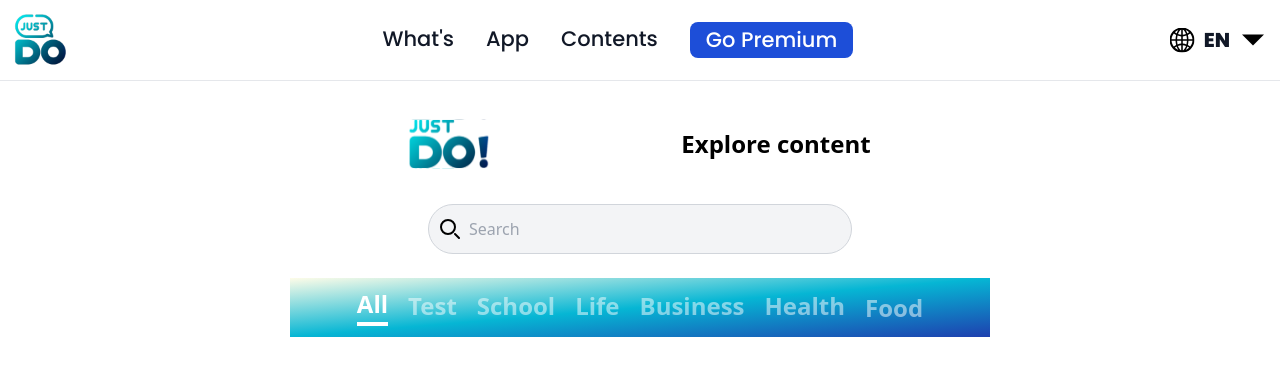
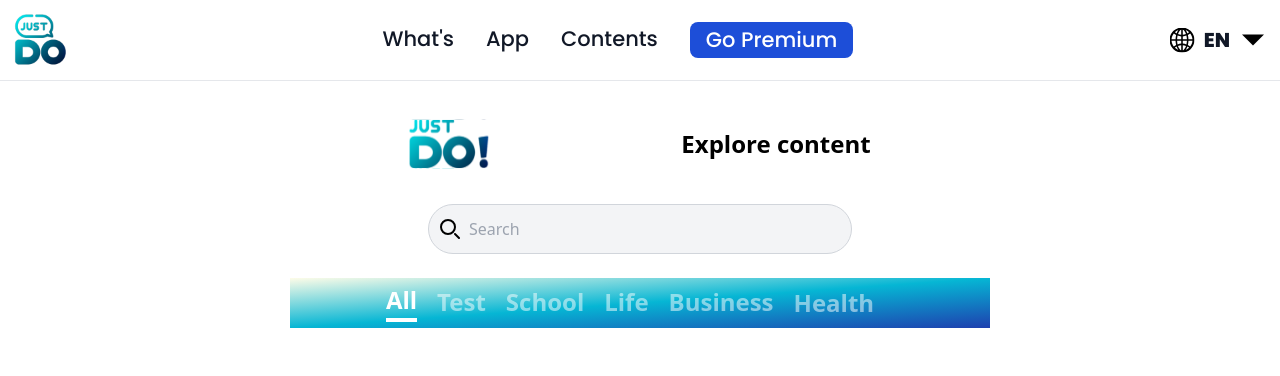
Before and after one commit to Faysel-Abdella/NexaCode-Just-do-client-side, a React (Vite) app: page /contents in a window 1280 px wide. Shown: the top 376 px of the page. Built offline with nearby package versions, Linux system fonts and the light colour scheme.

Commit message:
Update 9

```diff
--- a/src/pages/Contents.tsx
+++ b/src/pages/Contents.tsx
@@ -30,7 +30,7 @@ const Contents = () => {
           </div>
 
           <aside className="overflow-x-auto w-[700px] max-md:max-w-full mx-auto">
-            <div className="w-full  bg-gradient-to-br from-yellow-50 via-cyan-500 to-blue-800 py-2 mt-6 mb-3 whitespace-nowrap">
+            <div className="w-full  bg-gradient-to-br from-yellow-50 via-cyan-500 to-blue-800 h-[50px] my-auto flex items-center justify-center mt-6 mb-3 whitespace-nowrap">
               <ul className="flex items-center md:justify-center  w-full overflow-x-auto px-5">
                 <li className="me-5">
                   <button
@@ -107,18 +107,6 @@ const Contents = () => {
                     Health
                   </button>
                 </li>
-                <li>
-                  <button
-                    onClick={() => setSelectedType("food")}
-                    className={`${
-                      selectedType === "food"
-                        ? "text-white border-b-[4px] border-white"
-                        : "text-white opacity-50"
-                    } font-semibold text-[18px] md:text-[24px]`}
-                  >
-                    Food
-                  </button>
-                </li>
               </ul>
             </div>
           </aside>
```
